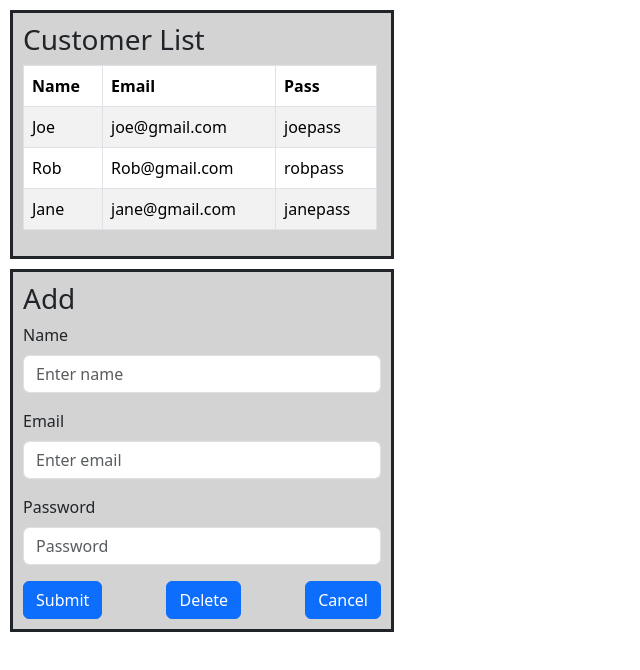
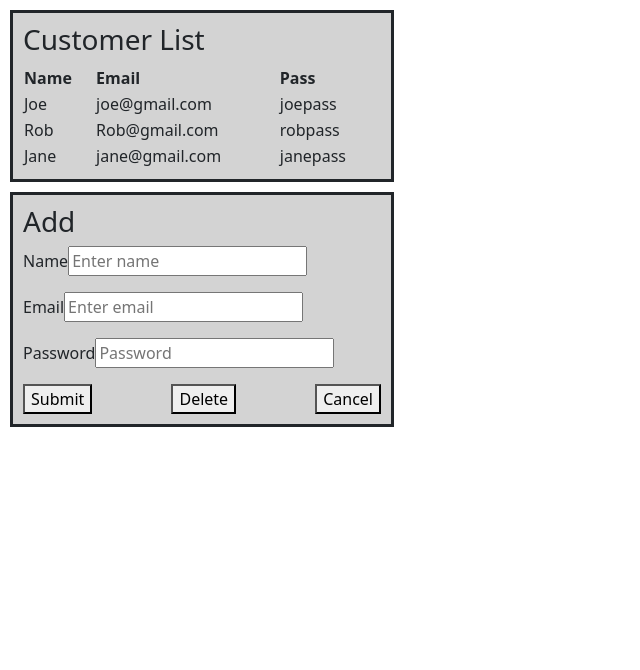
Before and after one commit to AllisanLu/React-Project-Training, a React (Vite) app in the folder client/front-end-app/: page / in a window 1280 px wide. Shown: the top 670 px of the page, without its empty margins (0-640 px from the left). Built offline with nearby package versions, Linux system fonts and the light colour scheme.

Commit message:
remove react bootstrap components

```diff
--- a/client/front-end-app/package.json
+++ b/client/front-end-app/package.json
@@ -12,7 +12,6 @@
   "dependencies": {
     "bootstrap": "^5.3.3",
     "react": "^18.3.1",
-    "react-bootstrap": "^2.10.4",
     "react-dom": "^18.3.1"
   },
   "devDependencies": {
--- a/client/front-end-app/src/components/CustomerForm.jsx
+++ b/client/front-end-app/src/components/CustomerForm.jsx
@@ -1,6 +1,5 @@
 import { useEffect, useState } from "react";
-import Button from "react-bootstrap/Button";
-import Form from "react-bootstrap/Form";
+
 const CustomerForm = ({ formData }) => {
   console.log({ formData });
   const [name, setName] = useState(formData?.name);
@@ -27,20 +26,20 @@ const CustomerForm = ({ formData }) => {
       }}
     >
       <h3>Add</h3>
-      <Form onSubmit={handleSubmit}>
-        <Form.Group className="mb-3" controlId="Name">
-          <Form.Label>Name</Form.Label>
-          <Form.Control
+      <form onSubmit={handleSubmit}>
+        <div className="mb-3" controlId="Name">
+          <label>Name</label>
+          <input
             placeholder="Enter name"
             value={name}
             onChange={(e) => {
               setName(e.target.value);
             }}
           />
-        </Form.Group>
-        <Form.Group className="mb-3" controlId="Email">
-          <Form.Label>Email</Form.Label>
-          <Form.Control
+        </div>
+        <div className="mb-3" controlId="Email">
+          <label>Email</label>
+          <input
             type="email"
             value={email}
             placeholder="Enter email"
@@ -48,10 +47,10 @@ const CustomerForm = ({ formData }) => {
               setEmail(e.target.value);
             }}
           />
-        </Form.Group>
-        <Form.Group className="mb-3" controlId="Password">
-          <Form.Label>Password</Form.Label>
-          <Form.Control
+        </div>
+        <div className="mb-3" controlId="Password">
+          <label>Password</label>
+          <input
             type="password"
             value={password}
             placeholder="Password"
@@ -59,19 +58,19 @@ const CustomerForm = ({ formData }) => {
               setPassword(e.target.value);
             }}
           />
-        </Form.Group>
+        </div>
         <div style={{ display: "flex", justifyContent: "space-between" }}>
-          <Button variant="primary" type="submit">
+          <button variant="primary" type="submit">
             Submit
-          </Button>
-          <Button variant="primary" type="submit">
+          </button>
+          <button variant="primary" type="submit">
             Delete
-          </Button>
-          <Button variant="primary" type="submit">
+          </button>
+          <button variant="primary" type="submit">
             Cancel
-          </Button>
+          </button>
         </div>
-      </Form>
+      </form>
     </div>
   );
 };
--- a/client/front-end-app/src/components/CustomerList.jsx
+++ b/client/front-end-app/src/components/CustomerList.jsx
@@ -1,5 +1,3 @@
-import Table from "react-bootstrap/Table";
-
 const CustomerList = ({ data, onCustomerClick }) => {
   return (
     <div
@@ -12,7 +10,7 @@ const CustomerList = ({ data, onCustomerClick }) => {
       }}
     >
       <h3>Customer List</h3>
-      <Table striped bordered hover style={{ width: "99%" }}>
+      <table style={{ width: "99%" }}>
         <thead>
           <tr>
             <th>Name</th>
@@ -31,7 +29,7 @@ const CustomerList = ({ data, onCustomerClick }) => {
             );
           })}
         </tbody>
-      </Table>
+      </table>
     </div>
   );
 };
```
Also changed, not shown: 2 other files (tests, documents, lock files or other folders).
